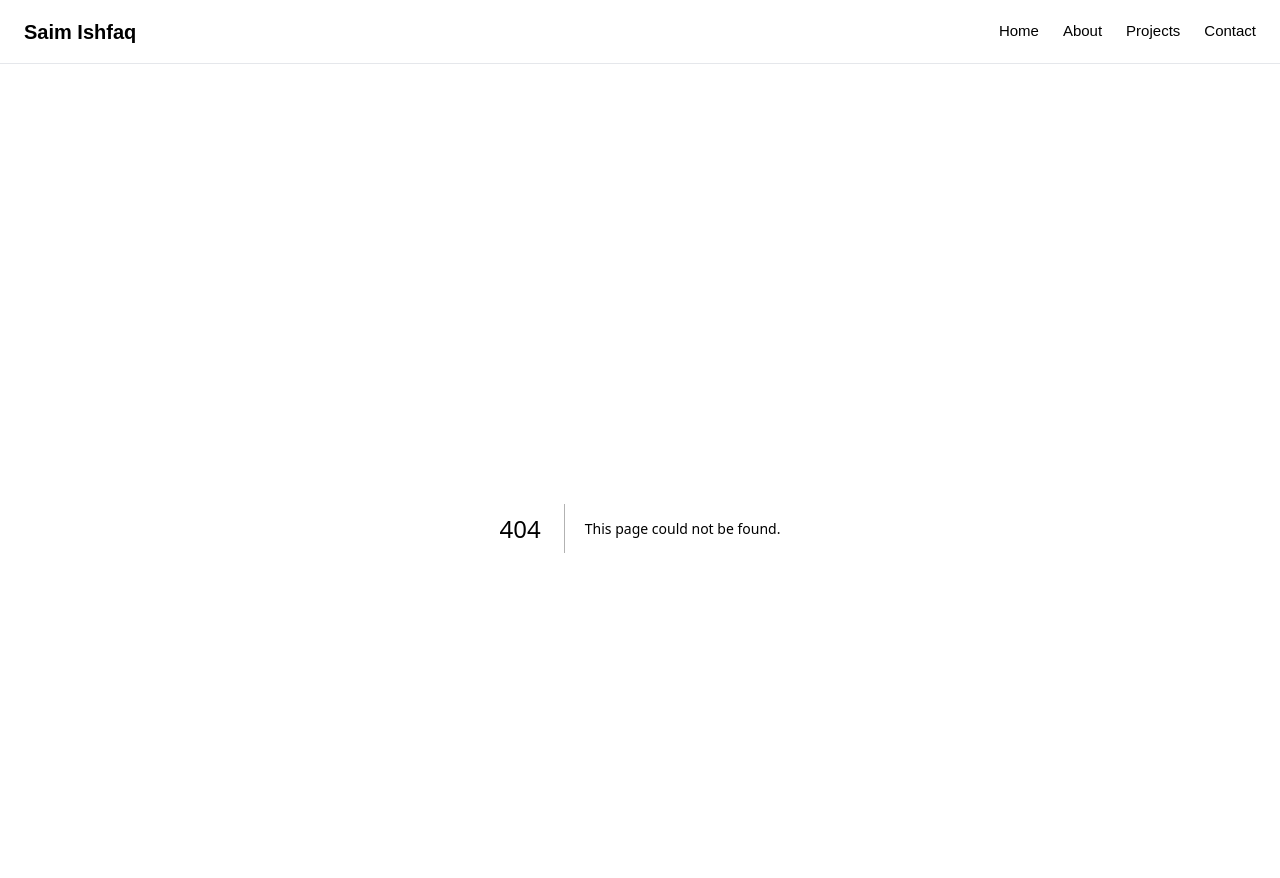
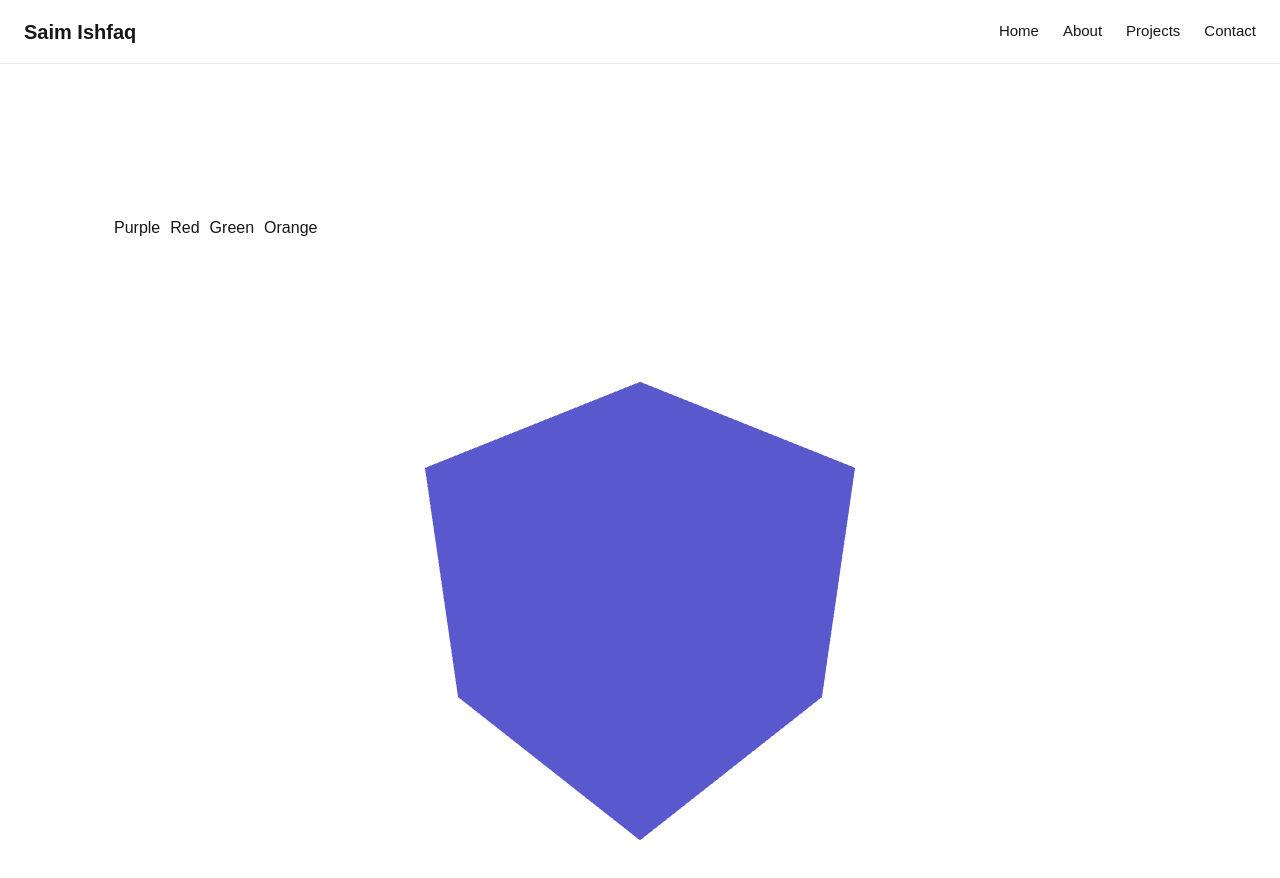
Before and after one commit to saimishfaqdotcode/Frontend-AI-Capstone, a Next.js app in the folder frontend/: page /3d in a window 1280 px wide. Before the commit this address had no page. Shown: the top 878 px of the page. Built offline with nearby package versions, Linux system fonts and the light colour scheme.

Commit message:
feat: add interactive 3D experience

```diff
--- /dev/null
+++ b/frontend/app/3d/page.jsx
@@ -0,0 +1,11 @@
+"use client";
+
+import ProductScene from "../../components/3d/ProductScene";
+
+export default function ThreeDPage() {
+  return (
+    <main style={{ width: "100%", height: "100vh" }}>
+      <ProductScene />
+    </main>
+  );
+}
--- /dev/null
+++ b/frontend/components/3d/ProductScene.jsx
@@ -0,0 +1,103 @@
+"use client";
+
+import { useEffect, useState } from "react";
+import { Canvas } from "@react-three/fiber";
+import { OrbitControls } from "@react-three/drei";
+
+function Product({ color }) {
+  return (
+    <mesh>
+      <boxGeometry args={[2, 2, 2]} />
+      <meshStandardMaterial color={color} />
+    </mesh>
+  );
+}
+
+export default function ProductScene() {
+  const [color, setColor] = useState("#6366f1");
+  const [reducedMotion, setReducedMotion] = useState(false);
+  const [isMobile, setIsMobile] = useState(false);
+
+  useEffect(() => {
+    const motionQuery = window.matchMedia(
+      "(prefers-reduced-motion: reduce)"
+    );
+
+    const mobileQuery = window.matchMedia("(max-width: 768px)");
+
+    const updatePreferences = () => {
+      setReducedMotion(motionQuery.matches);
+      setIsMobile(mobileQuery.matches);
+    };
+
+    updatePreferences();
+
+    motionQuery.addEventListener("change", updatePreferences);
+    mobileQuery.addEventListener("change", updatePreferences);
+
+    return () => {
+      motionQuery.removeEventListener("change", updatePreferences);
+      mobileQuery.removeEventListener("change", updatePreferences);
+    };
+  }, []);
+
+  return (
+    <div
+      style={{
+        width: "100%",
+        height: "100vh",
+        position: "relative",
+      }}
+    >
+      {reducedMotion ? (
+        <div
+          style={{
+            width: "100%",
+            height: "100%",
+            display: "grid",
+            placeItems: "center",
+            background: "#111827",
+          }}
+        >
+          <div
+            style={{
+              width: "180px",
+              height: "180px",
+              background: color,
+              borderRadius: "24px",
+            }}
+            aria-label="Static 3D product fallback"
+          />
+        </div>
+      ) : (
+        <Canvas
+          camera={{ position: [4, 4, 4], fov: 45 }}
+          dpr={isMobile ? [1, 1.5] : [1, 2]}
+        >
+          <ambientLight intensity={1} />
+          <directionalLight position={[5, 5, 5]} intensity={2} />
+
+          <Product color={color} />
+
+          <OrbitControls enableDamping={!isMobile} />
+        </Canvas>
+      )}
+
+      <div
+        style={{
+          position: "absolute",
+          top: "24px",
+          left: "24px",
+          display: "flex",
+          flexWrap: "wrap",
+          gap: "10px",
+        }}
+      >
+        <button onClick={() => setColor("#6366f1")}>Purple</button>
+        <button onClick={() => setColor("#ef4444")}>Red</button>
+        <button onClick={() => setColor("#22c55e")}>Green</button>
+        <button onClick={() => setColor("#f59e0b")}>Orange</button>
+      </div>
+    </div>
+  );
+}
--- a/frontend/package.json
+++ b/frontend/package.json
@@ -13,6 +13,8 @@
     "@ai-sdk/openai": "^4.0.42",
     "@ai-sdk/react": "^4.0.69",
     "@openrouter/ai-sdk-provider": "^3.0.0",
+    "@react-three/drei": "^10.7.8",
+    "@react-three/fiber": "^9.7.0",
     "@tailwindcss/postcss": "^4.3.3",
     "ai": "^7.0.66",
     "next": "^16.3.1",
@@ -20,6 +22,7 @@
     "react": "^19.2.8",
     "react-dom": "^19.2.8",
     "tailwindcss": "^4.3.3",
+    "three": "^0.185.1",
     "zod": "^4.4.3"
   },
   "devDependencies": {
```
Also changed, not shown: 1 other file (tests, documents, lock files or other folders).
